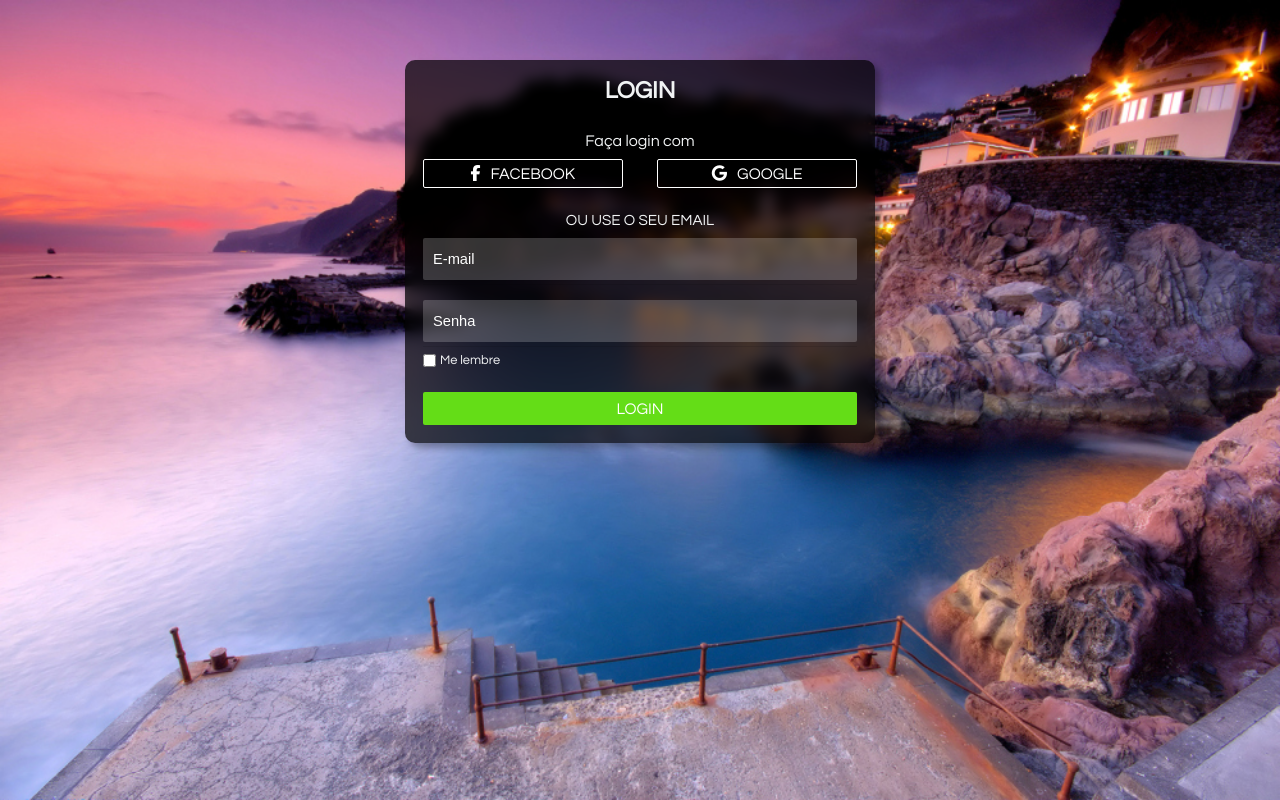
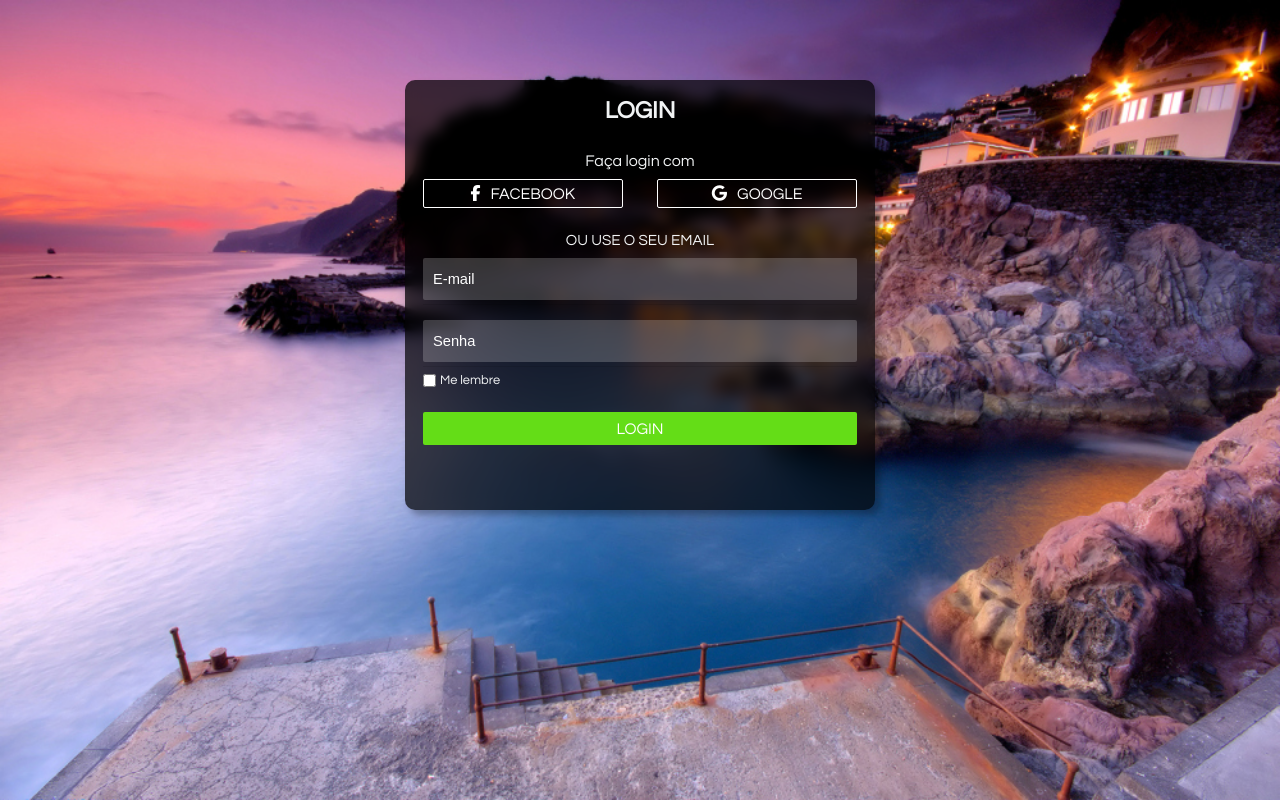
Before and after one commit to AlexMaia21/LOGIN_CSS, a plain HTML site: page index.html in a window 1280 px wide. Drawn offline with Linux system fonts and the light colour scheme.

Commit message:
Alteração

```diff
--- a/css/style.css
+++ b/css/style.css
@@ -7,10 +7,10 @@ body {
 
 #container {
 	backdrop-filter: blur(7px);
-	margin: 60px auto;
+	margin: 80px auto;
 	color: #f1f3f4;
 	max-width: 470px;
-	max-height: 86vh;
+	height: 430px;
 	background: rgba(0, 0, 0, 0.7);
 	box-shadow: 5px 5px 7px rgba(0, 0, 0, 0.3);
 	border-radius: 10px;
```
